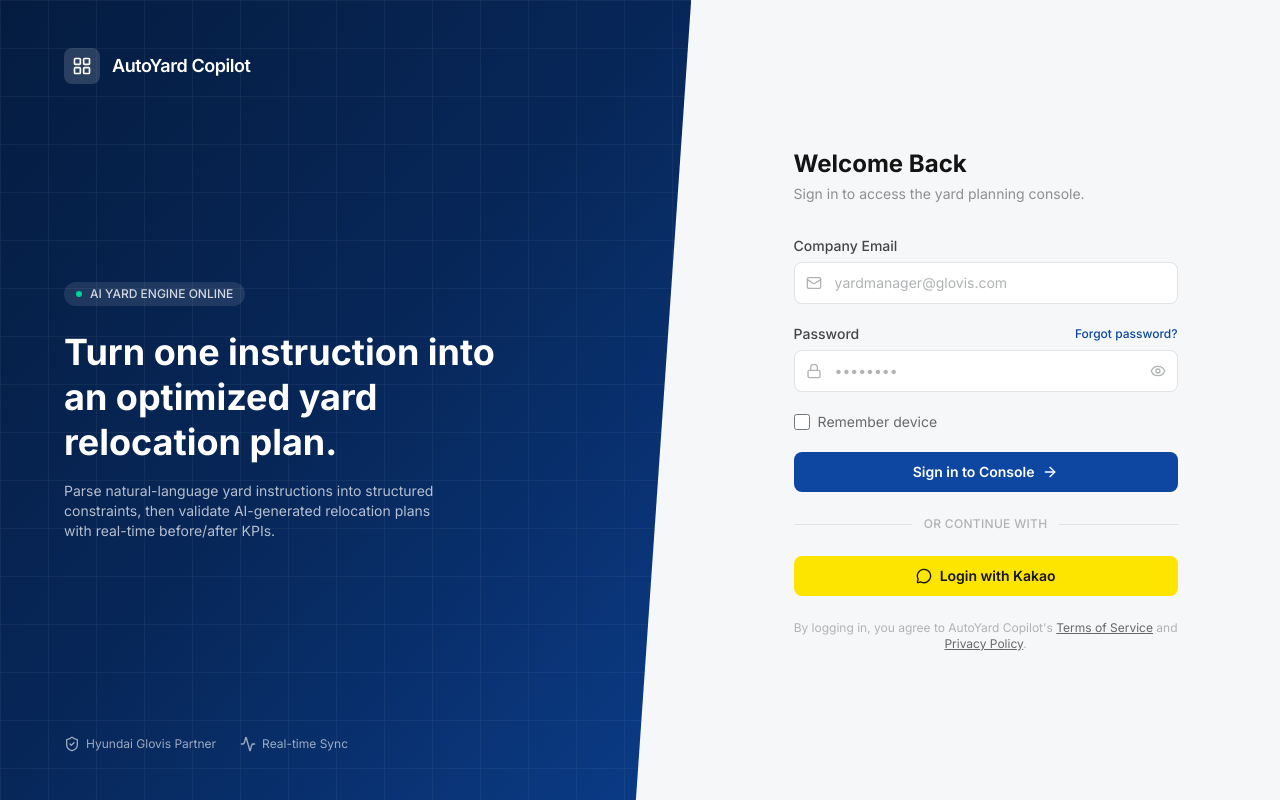
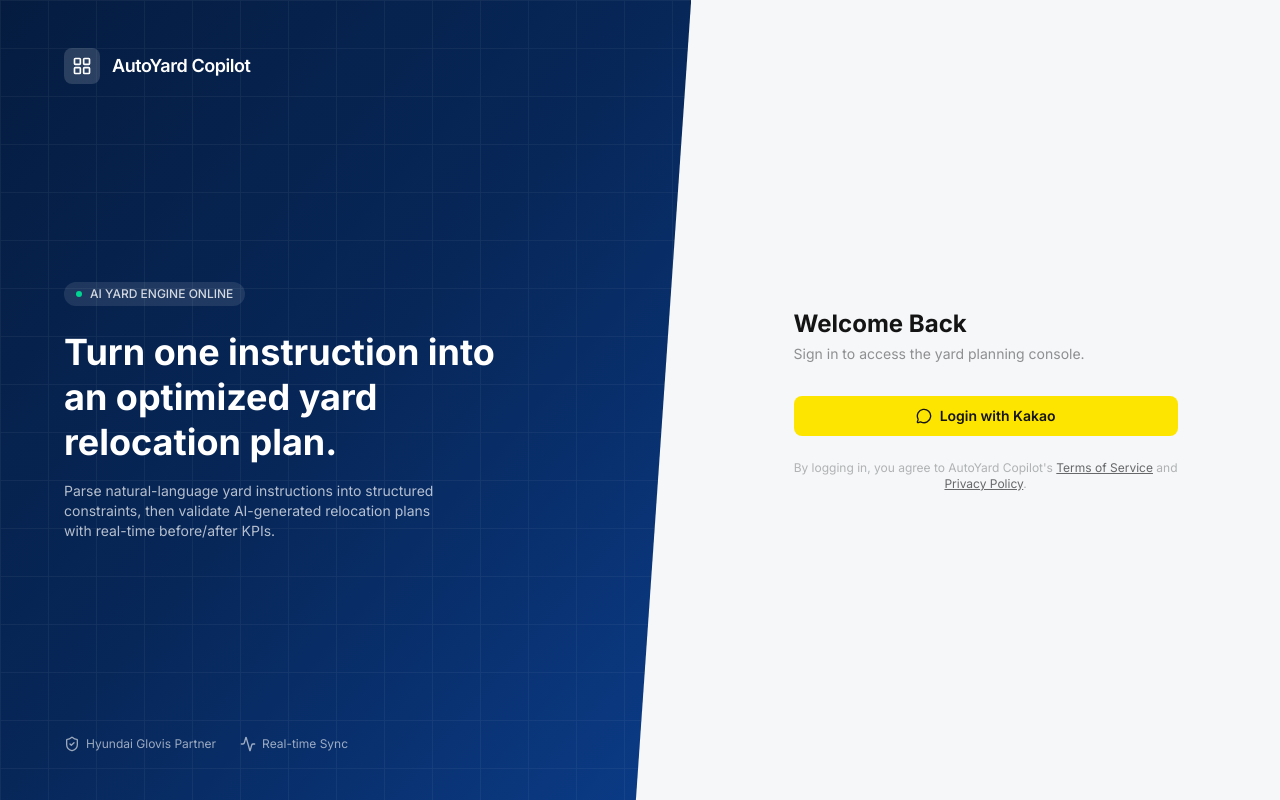
Before and after one commit to Chung-Woon-team/Front-end, a React (Vite) app: page /login in a window 1280 px wide. Built offline with nearby package versions, Linux system fonts and the light colour scheme.

Commit message:
fix: 로컬 로그인 방식 제거

```diff
--- a/src/pages/LoginPage.tsx
+++ b/src/pages/LoginPage.tsx
@@ -1,17 +1,11 @@
-import { useState, type FormEvent } from 'react';
 import { useNavigate } from 'react-router-dom';
-import { ArrowRight, Eye, EyeOff, Lock, Mail, MessageCircle } from 'lucide-react';
+import { MessageCircle } from 'lucide-react';
 import { AuthLayout } from '../components/layout/AuthLayout';
 
 export function LoginPage() {
   const navigate = useNavigate();
-  const [email, setEmail] = useState('');
-  const [password, setPassword] = useState('');
-  const [showPassword, setShowPassword] = useState(false);
-  const [remember, setRemember] = useState(false);
 
-  const handleSubmit = (event: FormEvent) => {
-    event.preventDefault();
+  const handleKakaoLogin = () => {
     // No auth backend yet — routes straight through so the rest of the flow is demoable.
     navigate('/dashboard');
   };
@@ -22,84 +16,10 @@
         <h2 className="text-2xl font-bold text-neutral-900">Welcome Back</h2>
         <p className="mt-1 text-sm text-neutral-500">Sign in to access the yard planning console.</p>
 
-        <form className="mt-8 space-y-5" onSubmit={handleSubmit}>
-          <div>
-            <label htmlFor="email" className="mb-1.5 block text-sm font-medium text-neutral-700">
-              Company Email
-            </label>
-            <div className="relative">
-              <Mail className="pointer-events-none absolute left-3 top-1/2 h-4 w-4 -translate-y-1/2 text-neutral-400" />
-              <input
-                id="email"
-                type="email"
-                value={email}
-                onChange={(event) => setEmail(event.target.value)}
-                placeholder="yardmanager@glovis.com"
-                className="w-full rounded-lg border border-neutral-200 bg-white py-2.5 pl-10 pr-3 text-sm text-neutral-900 placeholder:text-neutral-400 focus:border-primary-500 focus:outline-none focus:ring-2 focus:ring-primary-100"
-              />
-            </div>
-          </div>
-
-          <div>
-            <div className="mb-1.5 flex items-center justify-between">
-              <label htmlFor="password" className="block text-sm font-medium text-neutral-700">
-                Password
-              </label>
-              <a href="#" className="text-xs font-medium text-primary-600 hover:text-primary-700">
-                Forgot password?
-              </a>
-            </div>
-            <div className="relative">
-              <Lock className="pointer-events-none absolute left-3 top-1/2 h-4 w-4 -translate-y-1/2 text-neutral-400" />
-              <input
-                id="password"
-                type={showPassword ? 'text' : 'password'}
-                value={password}
-                onChange={(event) => setPassword(event.target.value)}
-                placeholder="••••••••"
-                className="w-full rounded-lg border border-neutral-200 bg-white py-2.5 pl-10 pr-10 text-sm text-neutral-900 placeholder:text-neutral-400 focus:border-primary-500 focus:outline-none focus:ring-2 focus:ring-primary-100"
-              />
-              <button
-                type="button"
-                onClick={() => setShowPassword((value) => !value)}
-                className="absolute right-3 top-1/2 -translate-y-1/2 text-neutral-400 hover:text-neutral-600"
-                aria-label={showPassword ? 'Hide password' : 'Show password'}
-              >
-                {showPassword ? <EyeOff className="h-4 w-4" /> : <Eye className="h-4 w-4" />}
-              </button>
-            </div>
-          </div>
-
-          <label className="flex items-center gap-2 text-sm text-neutral-600">
-            <input
-              type="checkbox"
-              checked={remember}
-              onChange={(event) => setRemember(event.target.checked)}
-              className="h-4 w-4 rounded border-neutral-300 text-primary-600 focus:ring-primary-500"
-            />
-            Remember device
-          </label>
-
-          <button
-            type="submit"
-            className="flex w-full items-center justify-center gap-2 rounded-lg bg-primary-600 py-2.5 text-sm font-semibold text-white transition-colors hover:bg-primary-700"
-          >
-            Sign in to Console
-            <ArrowRight className="h-4 w-4" />
-          </button>
-        </form>
-
-        <div className="my-6 flex items-center gap-3">
-          <div className="h-px flex-1 bg-neutral-200" />
-          <span className="text-xs font-medium tracking-wide text-neutral-400">
-            OR CONTINUE WITH
-          </span>
-          <div className="h-px flex-1 bg-neutral-200" />
-        </div>
-
         <button
           type="button"
-          className="flex w-full items-center justify-center gap-2 rounded-lg bg-[#FEE500] py-2.5 text-sm font-semibold text-neutral-900 transition hover:brightness-95"
+          onClick={handleKakaoLogin}
+          className="mt-8 flex w-full items-center justify-center gap-2 rounded-lg bg-[#FEE500] py-2.5 text-sm font-semibold text-neutral-900 transition hover:brightness-95"
         >
           <MessageCircle className="h-4 w-4" />
           Login with Kakao
```
